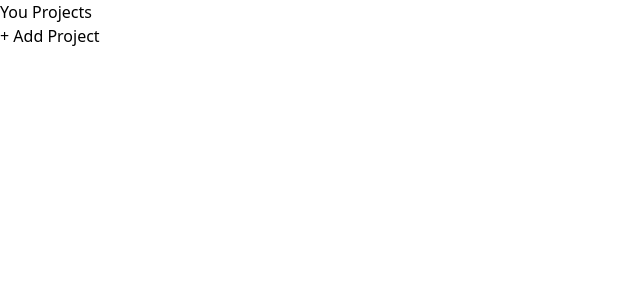
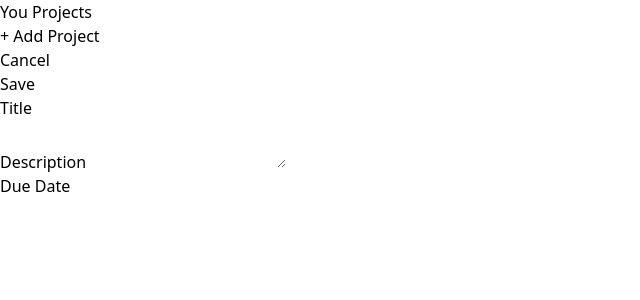
Before and after one commit to wako057/react-tutorial-practice-project, a React (Vite) app: page / in a window 1280 px wide. Shown: the top 300 px of the page, without its empty margins (0-640 px from the left). Built offline with nearby package versions, Linux system fonts and the light colour scheme.

Commit message:
feat: add newproject & input

```diff
--- a/src/App.jsx
+++ b/src/App.jsx
@@ -1,9 +1,11 @@
 import ProjectsSideBar from "./components/ProjectsSideBar";
+import NewProject from "./components/NewProject";
 
 function App() {
   return (
-    <main className="h-screen my-8">
+    <main className="h-screen my-8 flex gap-8">
       <ProjectsSideBar/>
+      <NewProject/>
     </main>
   );
 }
--- /dev/null
+++ b/src/components/Input.jsx
@@ -0,0 +1,8 @@
+export default function Input({label, textarea, ...props}) {
+  return (
+    <p>
+      <label>{label}</label>
+      {textarea ? <textarea {...props}/> : <input {...props}/>}
+    </p>
+  );
+}
--- /dev/null
+++ b/src/components/NewProject.jsx
@@ -0,0 +1,17 @@
+import Input from "./Input";
+
+export default function NewProject() {
+  return (
+    <div>
+      <menu>
+        <li><button>Cancel</button></li>
+        <li><button>Save</button></li>
+      </menu>
+      <div>
+        <Input label="Title"/>
+        <Input label="Description" textarea="true"/>
+        <Input label="Due Date"/>
+      </div>
+    </div>
+  );
+}
```
